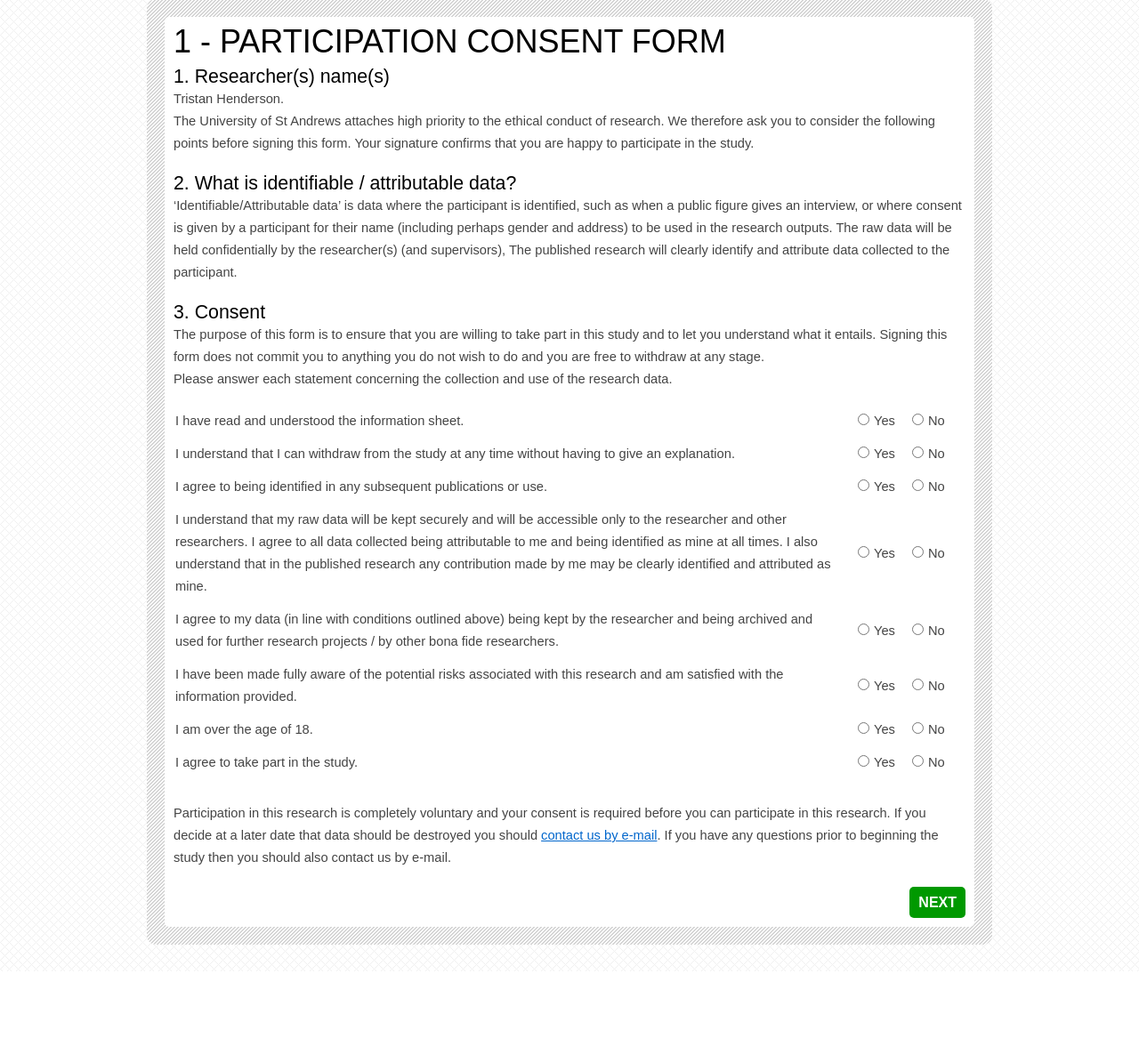
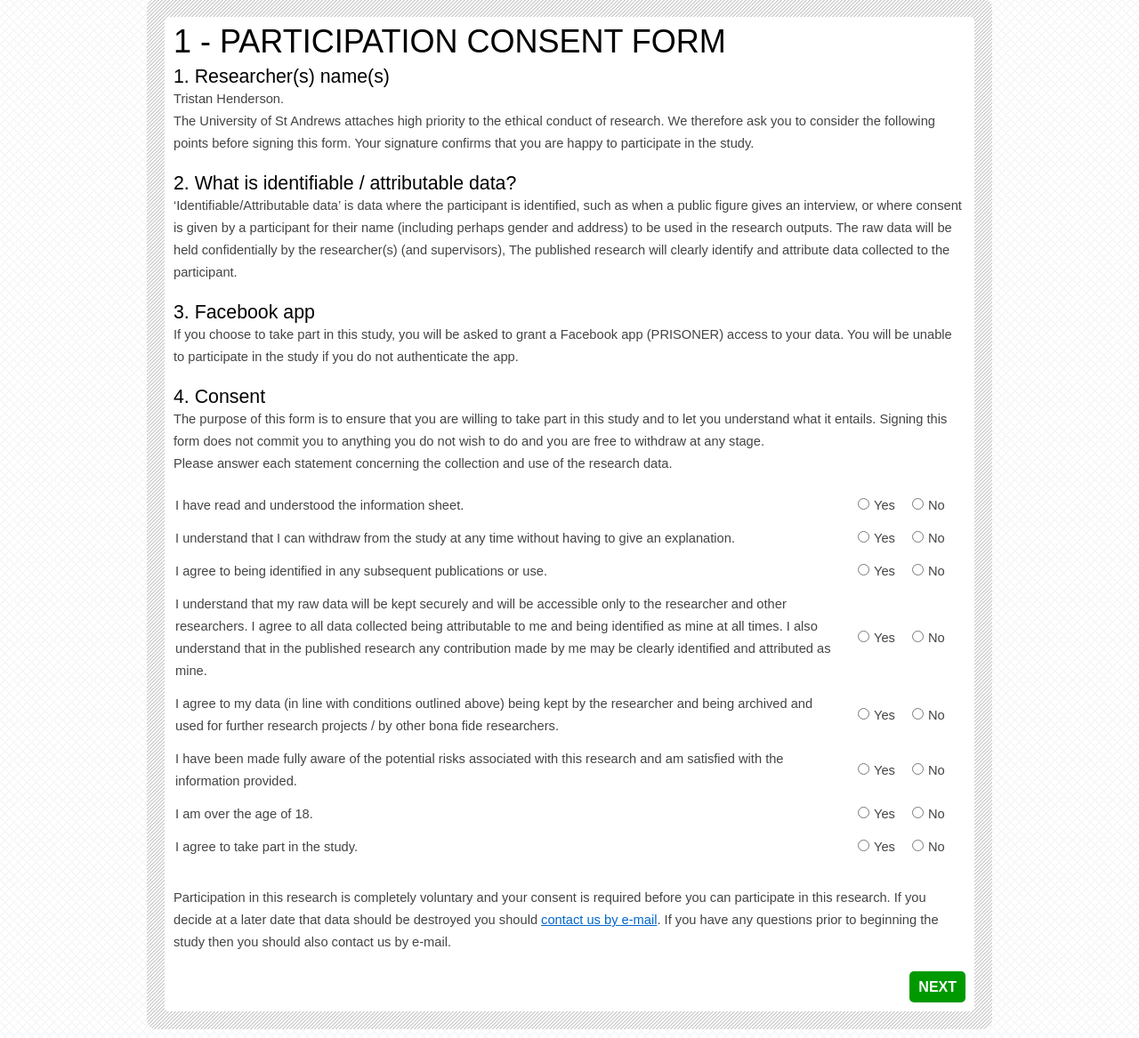
Before and after one commit to uoscompsci/PRISONER, a PHP site: page /prisoner/participant_consent.php in a window 1280 px wide. Shown: the part 31-1198 px from the top of the page at 89% size. Before the commit the page ends 1123 px from the top, so only its background shows below. Run offline with PHP 8.4, Linux system fonts and the light colour scheme; the visitor is signed in with stand-in values (Sample User, id 1); data that the repository does not hold is empty; some libraries are stand-ins or nearby versions.

Commit message:
Updated Facebook gateway to support user's not accepting the PRISONER app. Added info about the app to web study's consent page. Updated constants with new database info.

```diff
--- a/web/Facebook/defaultStyle.css
+++ b/web/Facebook/defaultStyle.css
@@ -498,6 +498,24 @@ table {
 	text-decoration: none;
 }
 
+.notice_normal p a:link {
+	color: #111111;
+	text-decoration: underline;
+}
+.notice_normal p a:visited {
+	color: #111111;
+	text-decoration: underline;
+}
+.notice_normal p a:hover {
+	color: #111111;
+	text-decoration: none;
+}
+.notice_normal p a:active {
+	color: #111111;
+	text-decoration: none;
+}
+
+
 .button_green a:link, .button_green a:visited, .button_green a:hover, .button_green a:active {
 	color: #FFFFFF;
 	text-decoration: none;
--- a/web/Facebook/participant_consent.php
+++ b/web/Facebook/participant_consent.php
@@ -117,7 +117,11 @@
 							The raw data will be held confidentially by the researcher(s) (and supervisors), The published research
 							will clearly identify and attribute data collected to the participant.</p>
 
-							<h2>3. Consent</h2>
+							<h2>3. Facebook app</h2>
+							<p>If you choose to take part in this study, you will be asked to grant a Facebook app (PRISONER) access to
+							your data. You will be unable to participate in the study if you do not authenticate the app.</p>
+
+							<h2>4. Consent</h2>
 							<p>The purpose of this form is to ensure that you are willing to take part in this study and to let
 							you understand what it entails. Signing this form does not commit you to anything you do not wish to do
 							and you are free to withdraw at any stage. <br />
--- a/web/Facebook/participant_debriefing.php
+++ b/web/Facebook/participant_debriefing.php
@@ -29,8 +29,8 @@
 
 	if (!$result) {
 		log_msg("Error - Failed to retrieve participant email address: " . mysqli_error($db));
-		$email_address_msg = "To get your Amazon voucher code, please email <a href='mailto:sm2269@st-andrews.ac.uk'>sm2269@st-andrews.ac.uk</a> " .
-		"and quote the reference <strong>" . $participant_id . "</strong>.";
+		$email_address_msg = get_notice("To get your Amazon voucher code, please email <a href='mailto:sm2269@st-andrews.ac.uk'>sm2269@st-andrews.ac.uk</a> " .
+		"and quote the reference <strong>" . $participant_id . "</strong>.", false);
 	}
 
 	else {
--- a/web/Facebook/prisoner.constants.php
+++ b/web/Facebook/prisoner.constants.php
@@ -15,14 +15,15 @@
 	define("SALT", "Oh Scotty doesn't know! So Don't Tell Scotty! Scotty doesn't know! Scotty doesn't know! So Don't Tell Scotty!");
 
 	// PRISONER config.
-	#define("PRISONER_URL", "http://prisoner.cs.st-andrews.ac.uk/prisoner");	# Production.
-	define("PRISONER_URL", "http://localhost:5000/");	# Testing.
-	define("CALLBACK_URL", "http://prisoner.cs.st-andrews.ac.uk/sharing/start_experiment.php");
+	#define("PRISONER_URL", "http://localhost:5000/");	# Testing.
+	#define("DB_CONNECTION_STRING", "sqlite:///Facebook_Study.db");	# Testing.
+	#define("CALLBACK_URL", "http://localhost/prisoner/start_experiment.php");	# Testing.
+	define("PRISONER_URL", "http://prisoner.cs.st-andrews.ac.uk/prisoner");	# Production.
+	define("CALLBACK_URL", "http://prisoner.cs.st-andrews.ac.uk/sharing/start_experiment.php");	# Production.
+	define("DB_CONNECTION_STRING", "mysql://root:pvnets@localhost/facebook_study");	# Production.
 	define("PRIVACY_POLICY_URL", "http://prisoner.cs.st-andrews.ac.uk/sharing/xml/facebook_study_privacy_policy.xml");
 	define("EXP_DESIGN_URL", "http://prisoner.cs.st-andrews.ac.uk/sharing/xml/facebook_study_exp_design.xml");
 	define("CONTACT_EMAIL_ADDRESS", "tnhh@st-andrews.ac.uk");
-	#define("DB_CONNECTION_STRING", "mysql://root:pvnets@localhost/prisoner");	# Production.
-	define("DB_CONNECTION_STRING", "sqlite:///Facebook_Study.db");	# Testing.
 
 	// Study constants.
 	define("GROUP_1", 1);
```
Also changed, not shown: server/Facebook_Study.db, 2 other files.
